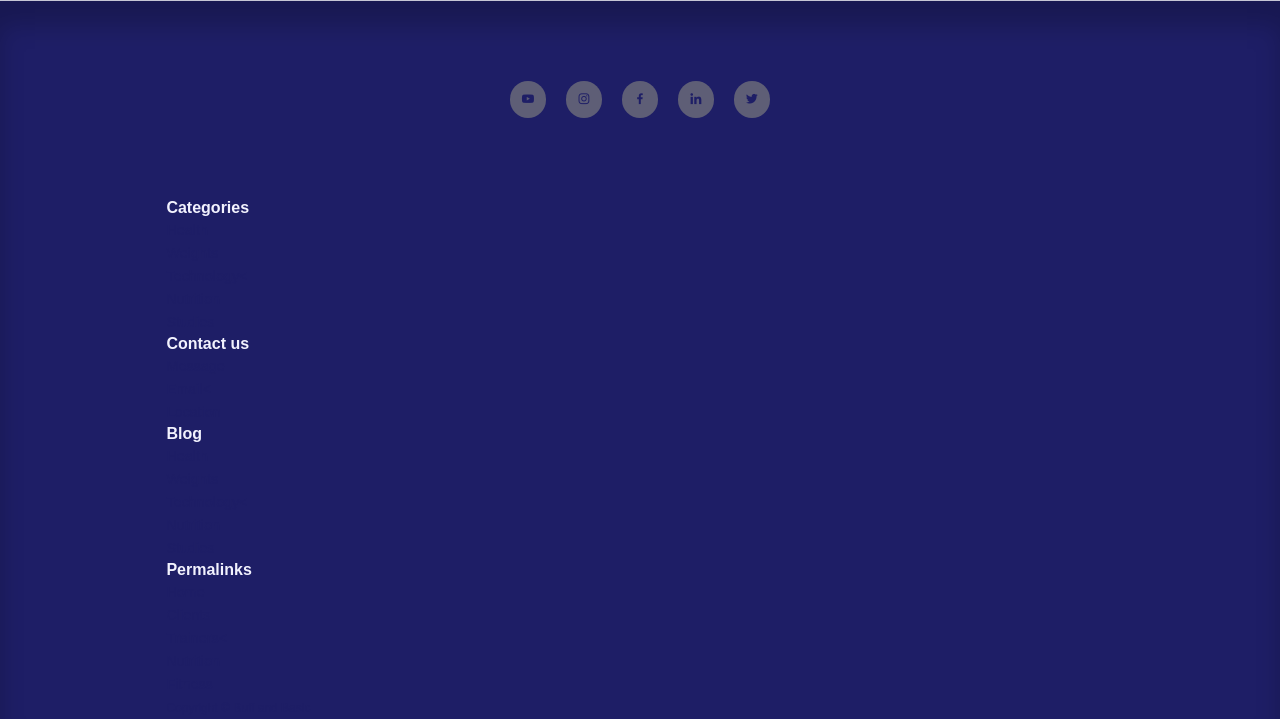
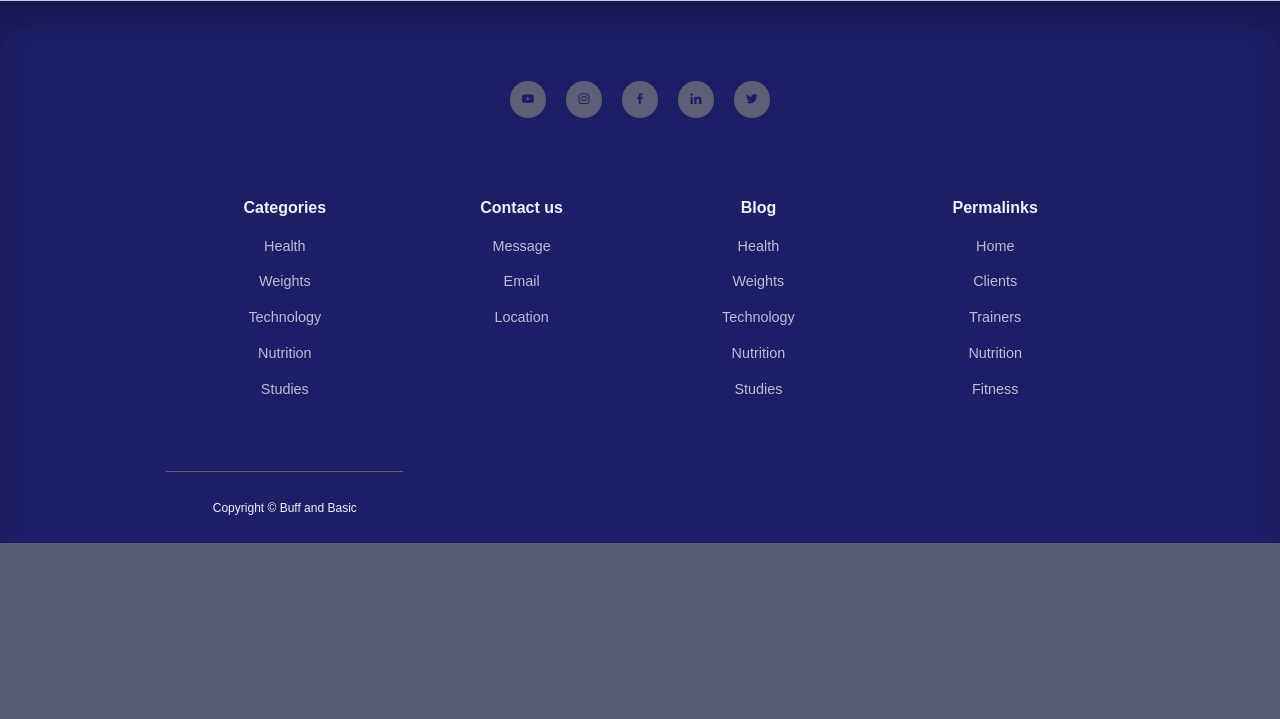
Before and after one commit to RodrigoM09/FitnessWebsite, a PHP site: page /views/index.php in a window 1280 px wide. Shown: the part 2079-2798 px from the top of the page. After the commit the page ends 2622 px from the top, so only its background shows below. Run offline with PHP 8.4, Linux system fonts and the light colour scheme.

Commit message:
autosave script

```diff
--- a/css/Universal.css
+++ b/css/Universal.css
@@ -101,3 +101,22 @@ img {
   width: 100%;
   object-fit: cover;
 }
+/*
+===========================================================================
+                            TABLET MEDIA QUERY
+===========================================================================
+*/
+@media screen and (max-width: 1024px) {
+  .container {
+    width: var(--container-width-md);
+  }
+  h2 {
+    font-size: 1.6rem;
+  }
+  h3 {
+    font-size: 1.2rem;
+  }
+  h5 {
+    font-size: 0.8rem;
+  }
+}
--- a/css/footer.css
+++ b/css/footer.css
@@ -3,6 +3,7 @@ footer {
   padding: 5rem 0 0;
   box-shadow: inset 0 1.5rem 1.5rem rgba(0, 0, 0, 0.2);
 }
+
 .footer_socials {
   margin-inline: auto;
   width: fit-content;
@@ -12,6 +13,7 @@ footer {
   align-items: center;
   gap: 1.2rem;
 }
+
 .footer_socials a {
   background: var(--color-bg);
   border-radius: 50%;
@@ -21,7 +23,39 @@ footer {
   align-items: center;
   justify-content: center;
 }
+
 .footer_socials a:hover {
   background: var(--color-white);
   color: var(--color-bg);
 }
+
+.footer_container {
+  color: var(--color-white);
+  display: grid;
+  grid-template-columns: repeat(4, 1fr);
+  text-align: center;
+}
+
+footer h4 {
+  color: var(--color-white);
+  margin-bottom: 0.6rem;
+}
+
+footer ul li {
+  padding: 0.4rem 0;
+}
+
+footer ul a {
+  opacity: 0.75;
+}
+
+footer ul a:hover {
+  letter-spacing: 0.2rem;
+  opacity: 1;
+}
+
+.footer_copyright {
+  padding: 1.5rem 0;
+  border-top: 1px solid var(--color-bg);
+  margin-top: 4rem;
+}
--- a/partials/footer.php
+++ b/partials/footer.php
@@ -12,7 +12,7 @@
             <ul>
                 <li><a href="">Health</a></li>
                 <li><a href="">Weights</a></li>
-                <li><a href="">Technology</a><</li>
+                <li><a href="">Technology</a></li>
                 <li><a href="">Nutrition</a></li>
                 <li><a href="">Studies</a></li>
             </ul>
@@ -21,7 +21,7 @@
             <h4>Contact us</h4>
             <ul>
                 <li><a href="">Message</a></li>
-                <li><a href="">Email</a><</li>
+                <li><a href="">Email</a></li>
                 <li><a href="">Location</a></li>
             </ul>
         </article>
@@ -30,7 +30,7 @@
             <ul>
                 <li><a href="">Health</a></li>
                 <li><a href="">Weights</a></li>
-                <li><a href="">Technology</a><</li>
+                <li><a href="">Technology</a></li>
                 <li><a href="">Nutrition</a></li>
                 <li><a href="">Studies</a></li>
             </ul>
@@ -40,7 +40,7 @@
             <ul>
                 <li><a href="">Home</a></li>
                 <li><a href="">Clients</a></li>
-                <li><a href="">Trainers</a><</li>
+                <li><a href="">Trainers</a></li>
                 <li><a href="">Nutrition</a></li>
                 <li><a href="">Fitness</a></li>
             </ul>
```
Also changed, not shown: css/navbar.css (+51 -0 lines).
